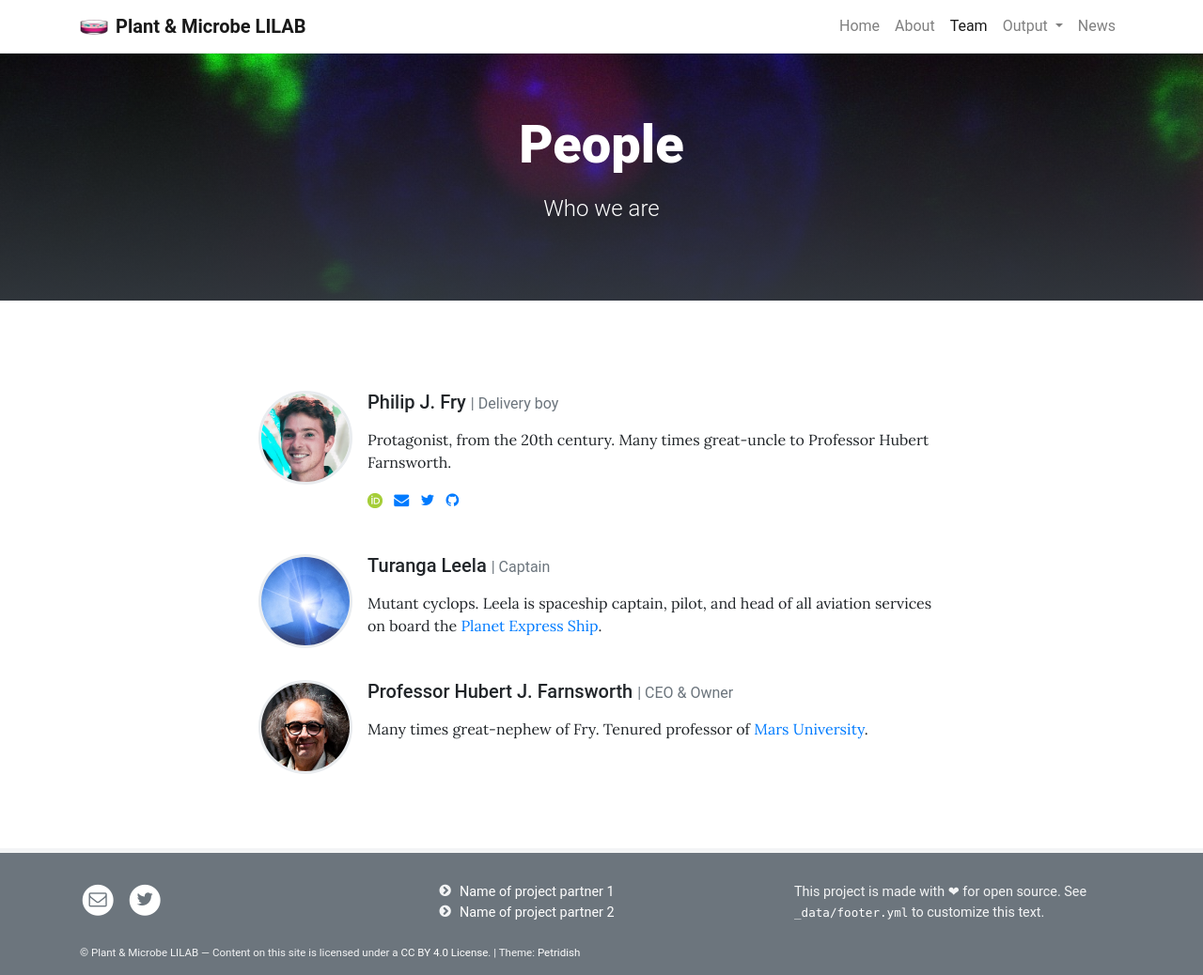
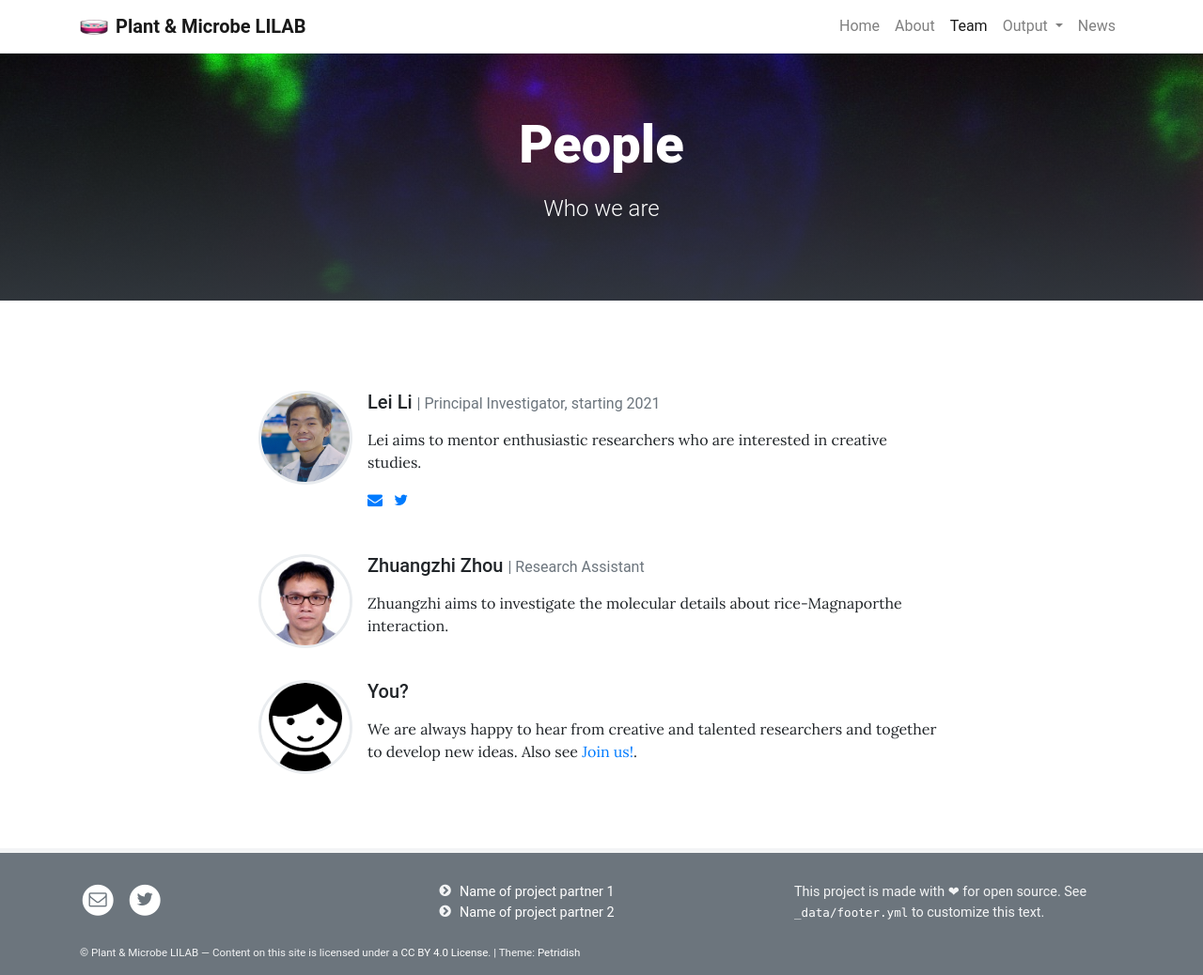
Before and after one commit to leili-plantmicrobe/leili-plantmicrobe.github.io, a Jekyll site: the page built from pages/team.md, in a window 1280 px wide. Shown: the whole page at 94% size. Built offline with Jekyll 4.4.1, drawn with Linux system fonts in a browser that asks for light colours.

Commit message:
Update team.yml

```diff
--- a/_data/team.yml
+++ b/_data/team.yml
@@ -1,24 +1,21 @@
 # Project team members listed below will appear on the /team page
 
-- name: Philip J. Fry
-  role: Delivery boy # Will appear next to name
-  image: assets/img/fry_ethan-hoover-311143-unsplash.jpg # Can be external link
+- name: Lei Li
+  role: Principal Investigator, starting 2021 # Will appear next to name
+  image: assets/img/leili.jpg # Can be external link
   description: > # Can be Markdown
-    Protagonist, from the 20th century. Many times great-uncle to Professor Hubert Farnsworth.
-  orcid: 0000-0000-0000-0000
-  email: your.email@example.com
-  github: github_name
-  twitter: twitter_name
+    Lei aims to mentor enthusiastic researchers who are interested in creative studies.
+  email: leili@genetics.ac.cn
+  twitter: Lei_Li0601
 
-- name: Turanga Leela
-  role: Captain
-  image: assets/img/leela_artem-kovalev-1403404-unsplash.jpg
+- name: Zhuangzhi Zhou
+  role: Research Assistant
+  image: assets/img/zhuangzhi.jpg
   description: >
-    Mutant cyclops. Leela is spaceship captain, pilot, and head of all
-    aviation services on board the [Planet Express Ship](https://en.wikipedia.org/wiki/Planet_Express_Ship).
+    Zhuangzhi aims to investigate the molecular details about rice-Magnaporthe interaction.
 
-- name: Professor Hubert J. Farnsworth
-  role: CEO & Owner
-  image: assets/img/farnsworth_angelo-abear-1662775-unsplash.jpg
+- name: You?
+  image: assets/img/you.png
   description: >
-    Many times great-nephew of Fry. Tenured professor of [Mars University](https://en.wikipedia.org/wiki/Mars_University).
+   We are always happy to hear from creative and talented researchers and together to develop new ideas.
+   Also see [Join us!](https://en.wikipedia.org/wiki/Planet_Express_Ship).
```
